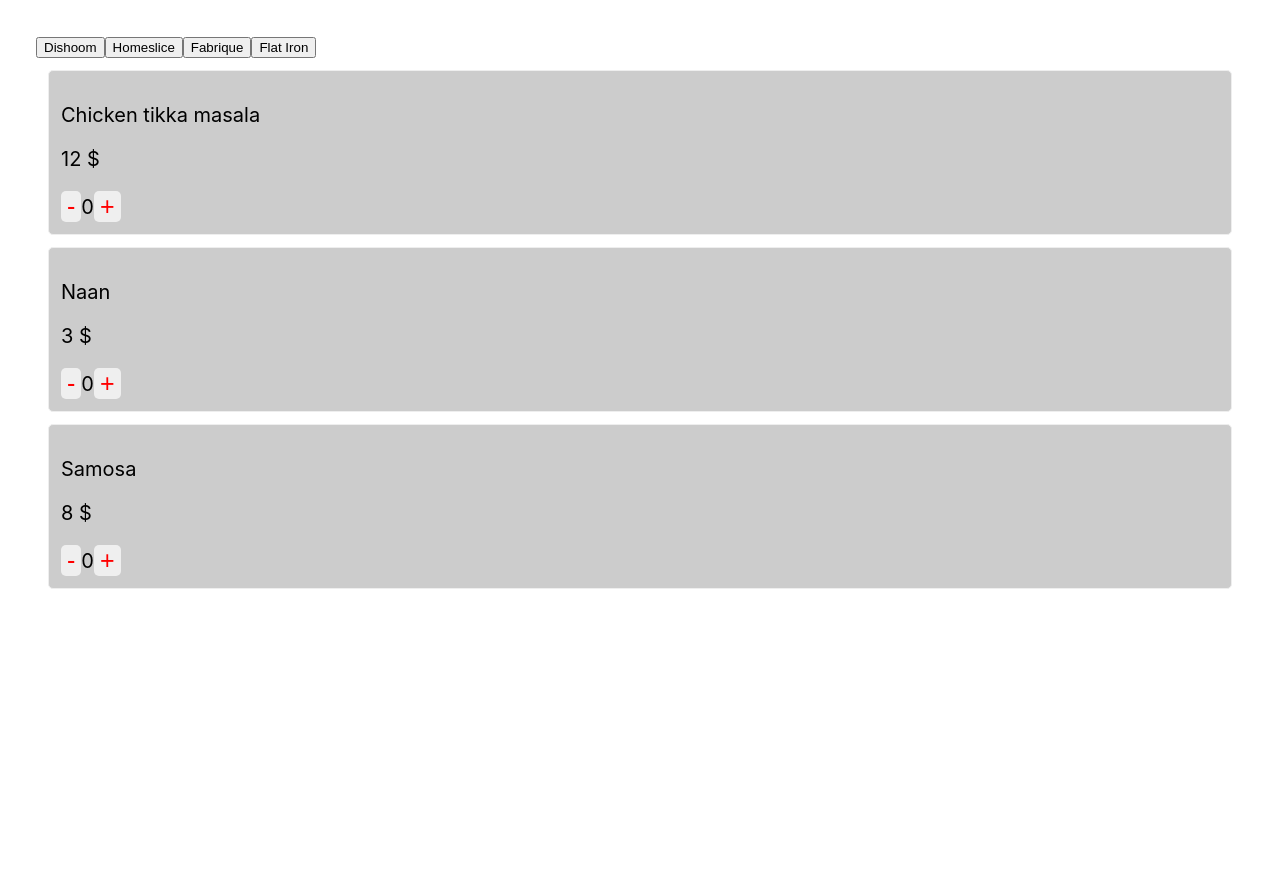
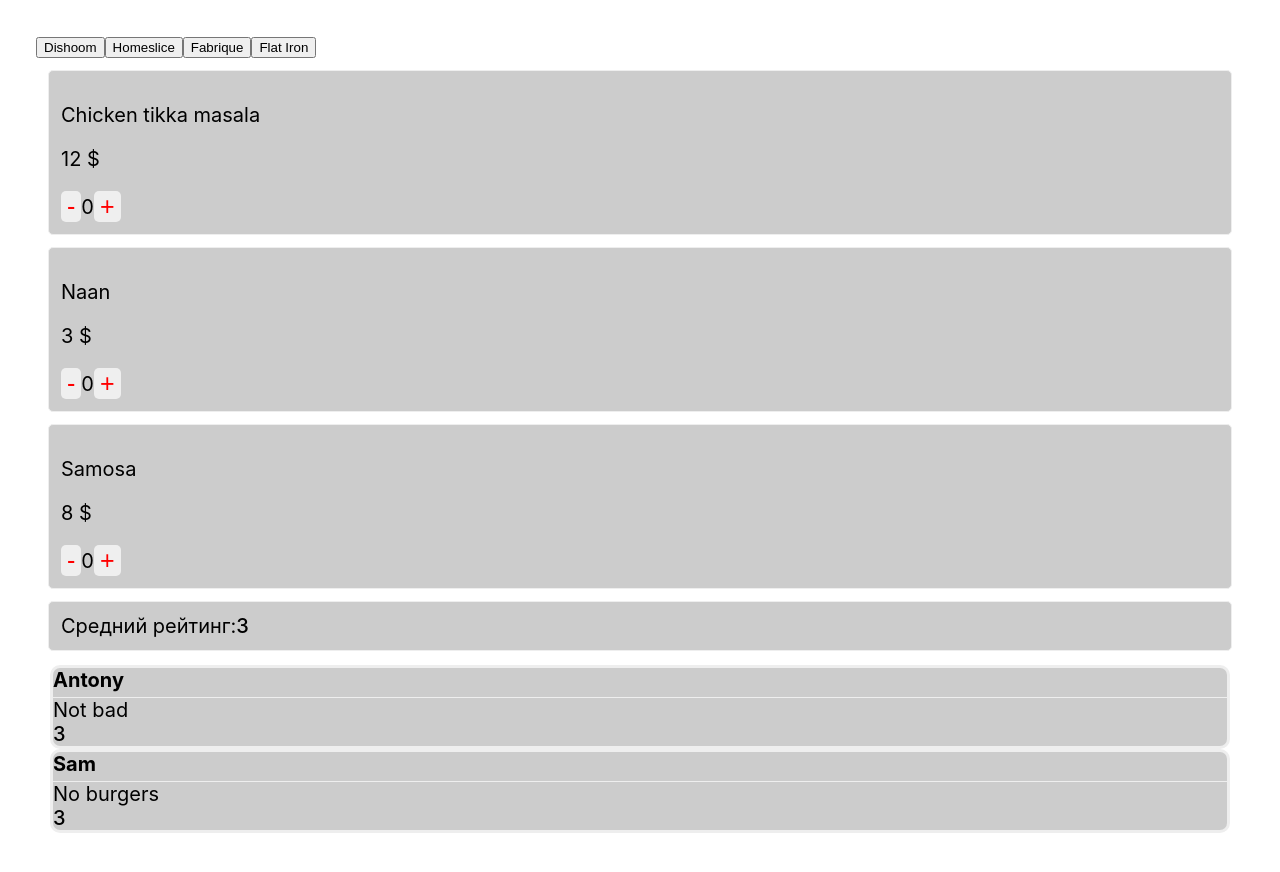
Before and after one commit to Gr4childo-code/react_app, a React (Create React App) app: page / in a window 1280 px wide. Shown: the top 872 px of the page. Before the commit the page ends 800 px from the top, so only its background shows below. Built offline with nearby package versions, Linux system fonts and the light colour scheme.

Commit message:
h1 add Rate/Reviews and css

```diff
--- a/src/components/Rate.jsx
+++ b/src/components/Rate.jsx
@@ -1,7 +1,8 @@
 import React from 'react';
+import style from './rate.module.css';
 
 const Rate = (props) => {
-	return <div>Rate</div>;
+	return <div className={style.rate}> {props.rating}</div>;
 };
 
 export default Rate;
--- a/src/components/Restaurant.jsx
+++ b/src/components/Restaurant.jsx
@@ -1,10 +1,29 @@
 import React from 'react';
 import Menu from './Menu';
+import Reviews from './Reviews';
+import Rate from './Rate';
+
+import style from './restuarant.module.css';
 
 const Restaurant = (props) => {
+	let calcRating = 0;
+	if (props.activeRestaurant.reviews) {
+		const ratingSum = props.activeRestaurant.reviews.reduce(
+			(accumulator, currentValue) => accumulator + currentValue.rating,
+			0
+		);
+		calcRating = ratingSum / props.activeRestaurant.reviews.length;
+		calcRating = calcRating % 1 === 0 ? calcRating : calcRating.toFixed(1);
+	}
 	return (
 		<div>
 			<Menu menu={props.activeRestaurant.menu} />
+			<div className={style.calcRating}>
+				Средний рейтинг: <Rate rating={calcRating} />
+			</div>
+			<div>
+				<Reviews reviews={props.activeRestaurant.reviews} />
+			</div>
 		</div>
 	);
 };
--- a/src/components/Reviews.jsx
+++ b/src/components/Reviews.jsx
@@ -1,7 +1,19 @@
 import React from 'react';
+import Rate from './Rate';
+import style from './reviews.module.css';
 
-const Reviews = () => {
-	return <div>Reviews</div>;
+const Reviews = (props) => {
+	return (
+		<div className={style.reviews}>
+			{props.reviews.map((review) => (
+				<div key={review.id} className={style.review}>
+					<div className={style.name}>{review.user}</div>
+					<div>{review.text}</div>
+					<Rate rating={review.rating} />
+				</div>
+			))}
+		</div>
+	);
 };
 
 export default Reviews;
--- a/src/components/product.module.css
+++ b/src/components/product.module.css
@@ -11,6 +11,7 @@
 	display: flex;
 	align-items: center;
 }
+
 .btn_counter {
 	display: flex;
 	font-size: 25px;
--- /dev/null
+++ b/src/components/rate.module.css
@@ -0,0 +1,3 @@
+.rate {
+	font-weight: 500;
+}
--- /dev/null
+++ b/src/components/restuarant.module.css
@@ -0,0 +1,9 @@
+.calcRating {
+	display: flex;
+	margin: 12px;
+	padding: 12px;
+	background-color: #ccc;
+	border: 1px solid #eee;
+	border-radius: 5px;
+	font-size: 20px;
+}
--- /dev/null
+++ b/src/components/reviews.module.css
@@ -0,0 +1,15 @@
+.reviews {
+	margin: 12px;
+	padding: 2px;
+	font-size: 20px;
+}
+.review {
+	border: 3px solid #eee;
+	border-radius: 10px;
+	background-color: #ccc;
+}
+.name {
+	font-weight: 700;
+	border-bottom: 1px solid #eee;
+	padding-bottom: 5px;
+}
```
